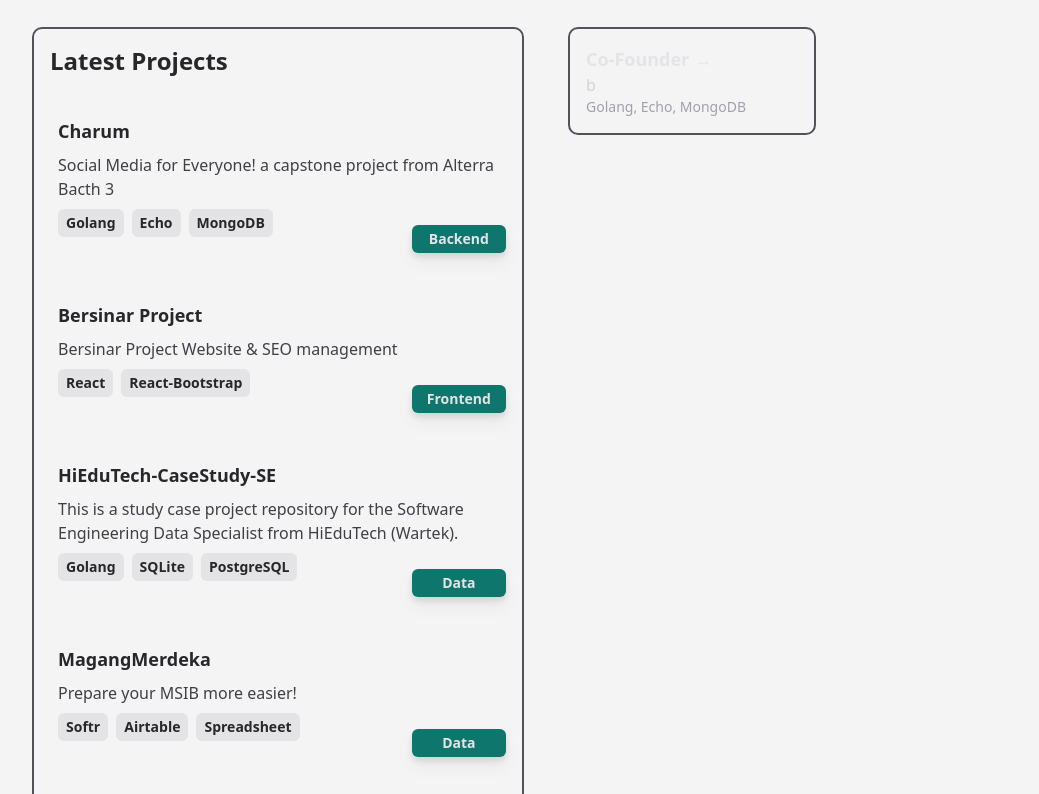
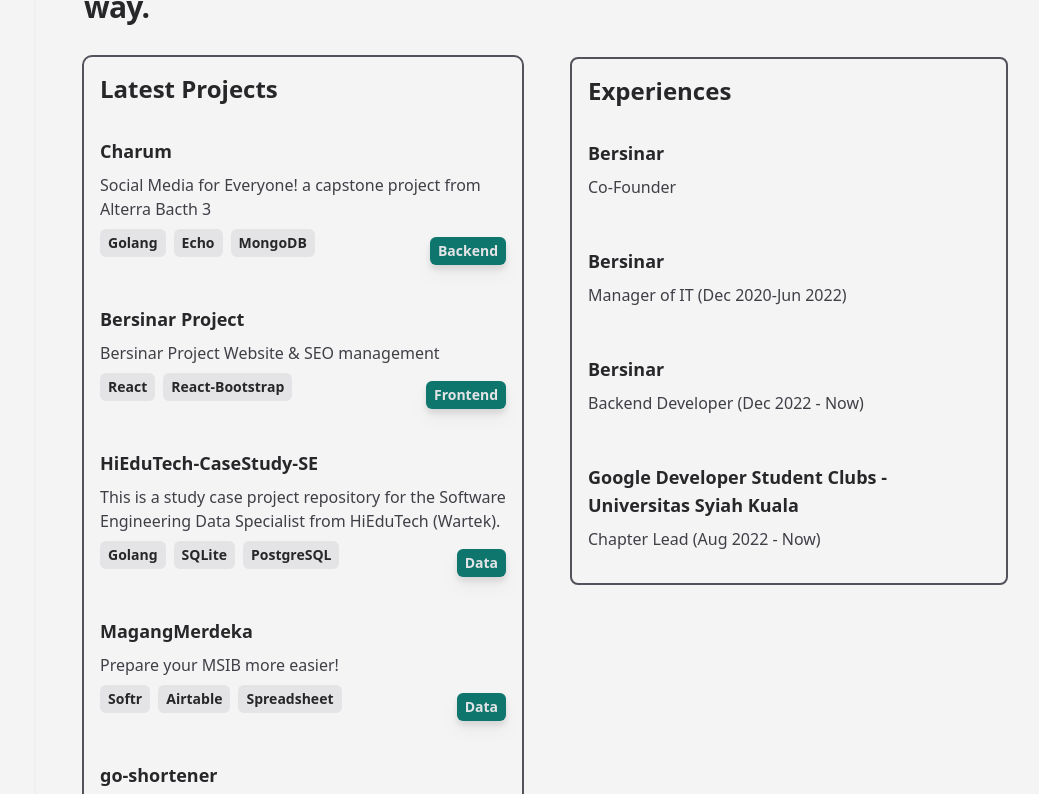
Before and after one commit to razanfawwaz/razanfawwaz-web, an Astro site: page / in a window 1280 px wide. Shown: the part 601-1395 px from the top of the page, without its empty margins (94-1133 px from the left). Built offline with nearby package versions, Linux system fonts and the light colour scheme; Astro itself is replaced by a stand-in of ours.

Commit message:
feat: meta & activities card

```diff
--- a/src/components/ActivitesCard.astro
+++ /dev/null
@@ -1,13 +0,0 @@
----
----
-
-<li class="list-none rounded-lg outline outline-2 outline-zinc-600 p-4">
-  <a href="{a" target="_blank">
-    <h2 class="text-zinc-200 text-lg font-bold">
-      Co-Founder
-      <span>&rarr;</span>
-    </h2>
-    <h3 class="text-zinc-300 text-md">b</h3>
-    <p class="text-zinc-400 text-sm">Golang, Echo, MongoDB</p>
-  </a>
-</li>
--- /dev/null
+++ b/src/components/ActivitiesCard.astro
@@ -0,0 +1,44 @@
+---
+import Card from "./Card.astro";
+
+const datas = [
+  {
+    title: "Bersinar",
+    body: "Co-Founder",
+    href: "https://bersinarproject.com",
+    techStack: [""],
+  },
+  {
+    title: "Bersinar",
+    body: "Manager of IT (Dec 2020-Jun 2022)",
+    href: "https://bersinarproject.com",
+    techStack: [""],
+  },
+  {
+    title: "Bersinar",
+    body: "Backend Developer (Dec 2022 - Now)",
+    href: "https://bersinarproject.com",
+    techStack: [""],
+  },
+  {
+    title: "Google Developer Student Clubs - Universitas Syiah Kuala",
+    body: "Chapter Lead (Aug 2022 - Now)",
+    href: "https://gdscusk.com",
+    techStack: [""],
+  },
+];
+---
+
+{
+  datas.map((data) => (
+    <div class="mb-2 mt-2">
+      <Card
+        title={data.title}
+        body={data.body}
+        href={data.href}
+        tags=""
+        techStack={data.techStack}
+      />
+    </div>
+  ))
+}
--- a/src/components/Card.astro
+++ b/src/components/Card.astro
@@ -11,7 +11,7 @@
 ---
 
 <li
-  class="group relative list-none rounded-lg dark:hover:bg-zinc-600 hover:bg-zinc-300/50 transition ease-in-out duration-300 p-4"
+  class="group relative list-none rounded-lg dark:hover:bg-zinc-600 hover:bg-zinc-300/50 transition ease-in-out duration-300 p-2"
 >
   <a href={href} target="_blank">
     <h2 class="my-2 text-zinc-800 dark:text-zinc-200 text-lg font-bold">
@@ -38,10 +38,13 @@
         )
       }
     </ul>
-    <p
-      class="bg-teal-700 dark:bg-teal-500/50 w-1/5 rounded-md my-2 text-center py-1 text-zinc-200 text-sm font-semibold absolute bottom-0 right-2 drop-shadow-lg hover:drop-shadow-none"
-    >
-      {tags}
-    </p>
+
+    {
+      tags && (
+        <p class="bg-teal-700 dark:bg-teal-500/50 p-2 rounded-md my-2 text-center py-1 text-zinc-200 text-sm font-semibold lg:absolute lg:bottom-0 lg:right-2 drop-shadow-lg hover:drop-shadow-none">
+          {tags}
+        </p>
+      )
+    }
   </a>
 </li>
--- a/src/components/Content.astro
+++ b/src/components/Content.astro
@@ -1,13 +1,14 @@
 ---
-import ActivitesCard from "./ActivitesCard.astro";
+import ActivitiesCard from "./ActivitiesCard.astro";
 import ProjectsCard from "./ProjectsCard.astro";
+import RocketLaunch from "astro-heroicons/solid/RocketLaunch.astro";
 ---
 
-<div
-  class="bg-zinc-100 dark:bg-zinc-800 border-b border-b-2 border-gray-200/40 py-4"
->
+<div class="bg-zinc-100 dark:bg-zinc-900 py-4">
   <div class="relative px-4 sm:px-8 lg:px-12">
-    <div class="mx-auto max-w-xl lg:max-w-5xl">
+    <div
+      class="mx-auto max-w-4xl lg:max-w-5xl -mt-12 -mb-4 p-12 border-x-2 border-t-2 border-gray-200/40 dark:bg-zinc-800"
+    >
       <h1
         class="mt-2 max-w-2xl text-4xl font-bold break-normal tracking-tight text-zinc-800 dark:text-zinc-100 sm:text-3xl z-40"
       >
@@ -37,10 +38,13 @@
             More on Github
           </a>
         </div>
-        <div class="mt-8">
-          <div class="mb-4 w-1/2">
-            <ActivitesCard />
-          </div>
+        <div class="mt-8 border border-2 border-zinc-600 h-min px-2 rounded-lg">
+          <h1
+            class="my-4 mx-2 text-2xl text-zinc-800 dark:text-zinc-100 font-semibold"
+          >
+            Experiences
+          </h1>
+          <ActivitiesCard />
         </div>
       </div>
     </div>
--- a/src/components/Hero.astro
+++ b/src/components/Hero.astro
@@ -1,6 +1,6 @@
 ---
-import { Image, Picture } from "@astrojs/image/components";
-import Pic from "../assets/pic.jpeg";
+import { Image } from "@astrojs/image/components";
+import Pic from "../assets/pic.png";
 ---
 
 <div
@@ -12,7 +12,7 @@
         <Image
           src={Pic}
           alt="profpic"
-          class="w-28 h-26 rounded-lg mb-2 hover:opacity-75 transition ease-in-out duration-150"
+          class="w-32 h-34 rounded-lg mb-2 hover:opacity-75 transition ease-in-out duration-150"
         />
         <h1
           class="text-3xl font-bold tracking-tight text-zinc-800 dark:text-zinc-100 sm:text-5xl"
--- a/src/layouts/Layout.astro
+++ b/src/layouts/Layout.astro
@@ -13,6 +13,32 @@
     <meta name="viewport" content="width=device-width" />
     <link rel="icon" type="image/svg+xml" href="/favicon.svg" />
     <meta name="generator" content={Astro.generator} />
+    <meta name="title" content="Home | razanfawwaz.xyz" />
+    <meta
+      name="description"
+      content="Muhammad Razan Fawwaz, an undergraduate student at Universitas Syiah Kuala. Personal Website."
+    />
+
+    <!-- Open Graph / Facebook -->
+    <meta property="og:type" content="website" />
+    <meta property="og:url" content="https://www.razanfawwaz.xyz/" />
+    <meta property="og:title" content="Razan Fawwaz" />
+    <meta
+      property="og:description"
+      content="Muhammad Razan Fawwaz, an undergraduate student at Universitas Syiah Kuala. Personal Website."
+    />
+    <meta property="og:image" content="https://razanfawwaz.xyz/meta.jpg" />
+
+    <!-- Twitter -->
+    <meta property="twitter:card" content="summary_large_image" />
+    <meta property="twitter:url" content="https://www.razanfawwaz.xyz/" />
+    <meta property="twitter:title" content="Razan Fawwaz" />
+    <meta
+      property="twitter:description"
+      content="Muhammad Razan Fawwaz, an undergraduate student at Universitas Syiah Kuala. Personal Website."
+    />
+    <meta property="twitter:image" content="https://razanfawwaz.xyz/meta.jpg" />
+    <script async="" src="https://cdn.splitbee.io/sb.js"></script>
     <title>{title}</title>
   </head>
   <body>
--- a/src/pages/index.astro
+++ b/src/pages/index.astro
@@ -5,7 +5,7 @@
 import Content from "../components/Content.astro";
 ---
 
-<Layout title="Welcome to Astro.">
+<Layout title="Razan Fawwaz">
   <Hero />
   <Content />
 </Layout>
```
Also changed, not shown: public/meta.jpg (added), src/assets/pic.jpeg, src/assets/pic.png (added).
